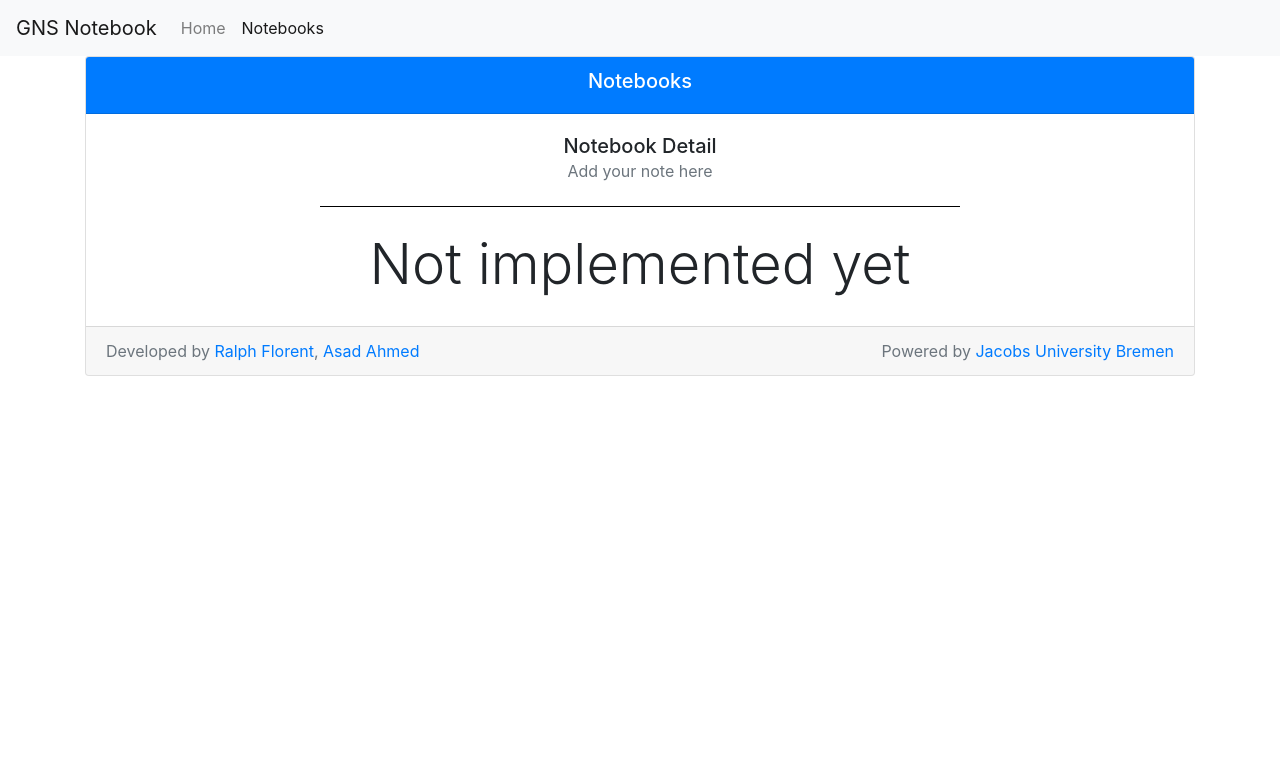
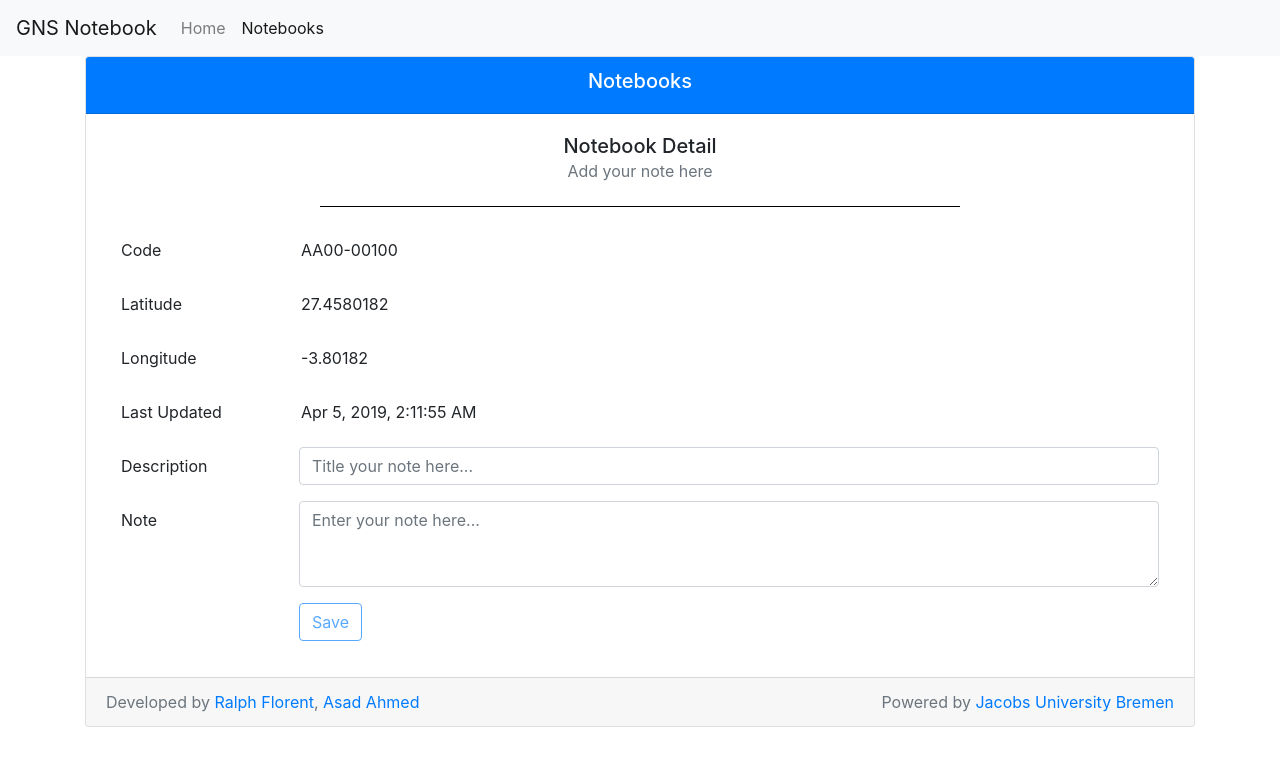
Before and after one commit to ralflorent/gns, an Angular app in the folder gns/gns-ui/: page /notebooks/1/edit in a window 1280 px wide. Shown: the top 766 px of the page. Built offline with nearby package versions, Linux system fonts and the light colour scheme.

Commit message:
Add UI for notebook form

```diff
--- a/gns/gns-ui/src/app/notebook/notebook-form/notebook-form.component.html
+++ b/gns/gns-ui/src/app/notebook/notebook-form/notebook-form.component.html
@@ -2,14 +2,88 @@
   <h5 class="gns-text-w"> Notebooks </h5>
 </div>
 
-  <div class="card-body">
-    <h5 class="card-title">
+<div class="card-body text-left">
+  <h5 class="card-title text-center">
     Notebook Detail
     <br>
     <span class="small text-muted"> Add your note here </span>
   </h5>
   <hr class="gns-hr-separator gns-color-primary" />
   <div class="container">
-      <h1 class="display-4">Not implemented yet </h1>
+    <form [formGroup]="form" novalidate="novalidate" autocomplete="off">
+      <div class="form-group row">
+        <label for="code" class="col-sm-2 col-form-label">Code</label>
+        <div class="col-sm-10">
+          <input type="text" readonly class="form-control-plaintext" id="code"
+            formControlName="noteId">
         </div>
       </div>
+      <div class="form-group row">
+        <label for="latitude" class="col-sm-2 col-form-label">Latitude</label>
+        <div class="col-sm-10">
+          <input type="text" readonly class="form-control-plaintext" id="latitude"
+            formControlName="latitude">
+        </div>
+      </div>
+      <div class="form-group row">
+        <label for="longitude" class="col-sm-2 col-form-label">Longitude</label>
+        <div class="col-sm-10">
+          <input type="text" readonly class="form-control-plaintext" id="longitude"
+            formControlName="longitude">
+        </div>
+      </div>
+      <div class="form-group row">
+        <label for="date" class="col-sm-2 col-form-label">Last Updated</label>
+        <div class="col-sm-10">
+          <input type="text" readonly class="form-control-plaintext" id="date"
+            formControlName="date">
+        </div>
+      </div>
+      <div class="form-group row">
+        <label for="description" class="col-sm-2 col-form-label">Description</label>
+        <div class="col-sm-10">
+          <input type="text" class="form-control" id="description"
+            placeholder="Title your note here..." formControlName="description" />
+          <span class="gns-help-block" *ngIf="errorFields?.description">
+            {{ errorFields?.description }}
+          </span>
+        </div>
+
+      </div>
+
+      <div class="form-group row">
+        <label for="note" class="col-sm-2 col-form-label">Note</label>
+        <div class="col-sm-10">
+          <textarea class="form-control" name="note" id="note" rows="3"
+            placeholder="Enter your note here..." formControlName="note">
+              </textarea>
+          <span class="gns-help-block" *ngIf="errorFields?.note">
+            {{ errorFields?.note }}</span>
+        </div>
+
+      </div>
+      <div class="form-group row">
+        <div class="col-sm-10 offset-sm-2">
+          <button type="submit" value="submit" class="btn btn-outline-primary"
+            [disabled]="form.invalid || loading" (click)="submit()">
+            <span [hidden]="loading">Save</span>
+            <span [hidden]="!loading">
+              Saving... &nbsp;
+              <i class="fa fa-spinner fa-spin"></i>
+            </span>
+          </button>
+        </div>
+      </div>
+    </form>
+  </div>
+
+  <!-- <div class="rf-contact-feedback" *ngIf="!loading && !!messageSent">
+      <div class="alert alert-success" role="alert">
+        <h4 class="alert-heading">Well done, {{ this.form.value?.name }}!</h4>
+        <p>Aww yay, your message has been sent successfully! Thank you for your interest in being in
+          touch with me. I'll get back to you ASAP.
+          <a class="alert-link" (click)="resetForm()"> [Send more] </a>
+        </p>
+      </div>
+    </div> -->
+</div>
--- a/gns/gns-ui/src/app/notebook/notebook-form/notebook-form.component.scss
+++ b/gns/gns-ui/src/app/notebook/notebook-form/notebook-form.component.scss
@@ -0,0 +1,4 @@
+.gns-help-block {
+    font-size: 12px;
+    color: maroon;
+}
--- a/gns/gns-ui/src/app/notebook/notebook-form/notebook-form.component.ts
+++ b/gns/gns-ui/src/app/notebook/notebook-form/notebook-form.component.ts
@@ -1,4 +1,10 @@
 import { Component, OnInit } from '@angular/core';
+import { DatePipe } from '@angular/common';
+import { AbstractControl, FormBuilder, FormGroup, Validators } from "@angular/forms";
+import { debounceTime, distinctUntilChanged } from 'rxjs/operators';
+
+import { NotebookService } from '../notebook.service';
+import { VALIDATION_RULES } from '../../shared/constants/gns.constants';
 
 @Component({
   selector: 'gns-notebook-form',
@@ -7,9 +13,75 @@ import { Component, OnInit } from '@angular/core';
 })
 export class NotebookFormComponent implements OnInit {
 
-  constructor() { }
+  form: FormGroup;
+  loading: boolean;
+  submitted: boolean;
+  errorMsg: string;
+  errorFields: object;
+  private validators: any = VALIDATION_RULES.notebook
+
+  constructor(private fb: FormBuilder, private service: NotebookService) { }
 
   ngOnInit() {
+    this.loading      = false;
+    this.submitted    = false;
+    this.errorMsg     = '';
+    this.errorFields  = {};
+
+    this.form = this.fb.group({
+      id: [0, ],
+      noteId: ['AA00-00100'],
+      latitude: [27.4580182],
+      longitude: [-3.80182],
+      date: [(new DatePipe('en-US').transform(new Date(), 'medium'))],
+      description: ['', [
+        this.validators.description.rules.REQUIRED ? Validators.required : null,
+        Validators.minLength(this.validators.description.rules.MIN_LENGTH),
+        Validators.maxLength(this.validators.description.rules.MAX_LENGTH),
+      ]],
+      note: ['', [this.validators.note.rules.REQUIRED ? Validators.required : null]],
+    });
+
+    // watch over future changes in form controls
+    this.subscribeToValueChanges();
+  }
+
+  private subscribeToValueChanges() {
+    Object.keys(this.form.value).map(key => {
+      this.form.get(key)
+        .valueChanges
+        .pipe(debounceTime(1000), distinctUntilChanged())
+        .subscribe(() => this.setValidationMessage(key));
+    });
+  }
+
+  private setValidationMessage(controlName: string) {
+    const control: AbstractControl = this.form.get(controlName);
+    this.errorFields[controlName] = '';
+    this.errorMsg = '';
+
+    if ((control.touched || control.dirty) && control.errors)
+      this.errorFields[controlName] = Object.keys(control.errors)
+        .map(key => VALIDATION_RULES
+          .notebook[controlName]
+          .messages[key]
+        )
+        .join('. ');
+  }
+
+  submit(): void {
+    if(!this.form.valid) return;
+    this.loading = true;
+
+
+  }
+
+  resetForm(): void {
+    this.submitted    = false;
+    this.loading      = false;
+    this.errorMsg     = '';
+    this.errorFields  = {};
+    this.form.reset();
   }
 
 }
--- a/gns/gns-ui/src/app/shared/constants/gns.constants.ts
+++ b/gns/gns-ui/src/app/shared/constants/gns.constants.ts
@@ -1,4 +1,25 @@
 import { Notebook } from '../models/notebook.model';
+
+export const VALIDATION_RULES = {
+    notebook: {
+        description: {
+            rules: {
+                REQUIRED: true,
+                MIN_LENGTH: 3,
+                MAX_LENGTH: 250
+            },
+            messages: {
+                required: 'Please enter a description',
+                minlength: 'Must be at least 3 characters',
+                maxlength: 'Must be less than 250 characters'
+            }
+        },
+        note: {
+            rules: { REQUIRED: true },
+            messages: { required: 'Please enter a note'}
+        }
+    }
+}
 export const NOTEBOOKS: Notebook[] = [
     {
         id: 1,
```
Lines whose indentation alone changed are shown as unchanged.
